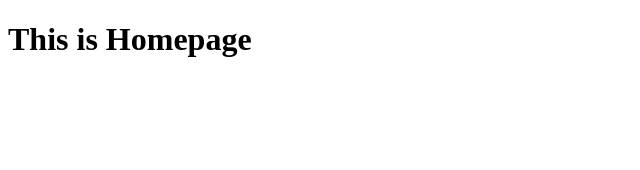
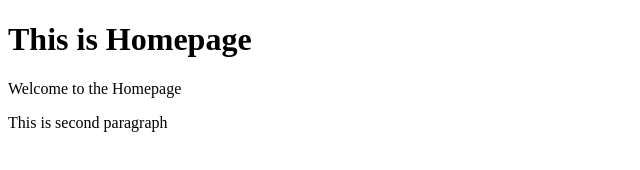
Before and after one commit to YujiaHo/project001, a plain HTML site: page index.html in a window 1280 px wide. Shown: the whole page, without its empty margins (0-640 px from the left). Drawn offline with Linux system fonts and the light colour scheme.

Commit message:
some new codes

```diff
--- a/index.html
+++ b/index.html
@@ -8,5 +8,7 @@
 </head>
 <body>
     <h1>This is Homepage</h1>
+    <p>Welcome to the Homepage</p>
+    <p>This is second paragraph</p>
 </body>
 </html>
```
Also changed, not shown: 1 other file.
